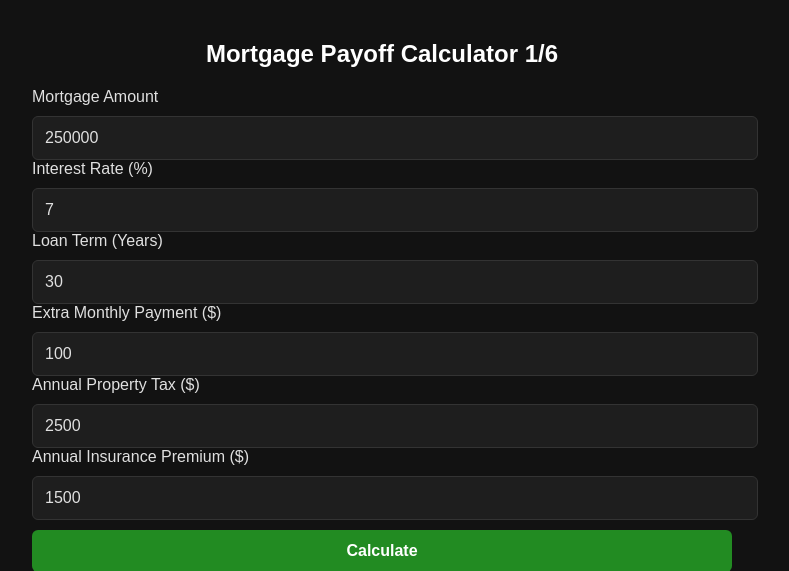
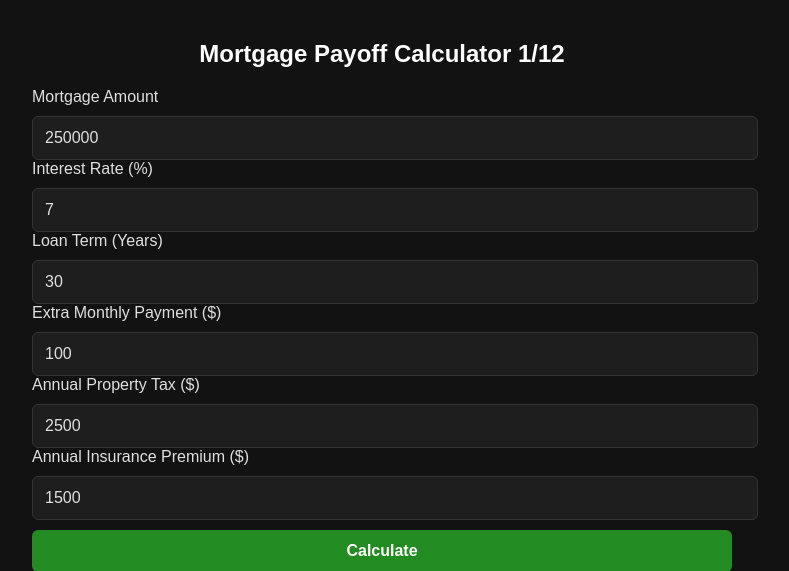
Before and after one commit to DaneJ081/Mortgage-Payoff-Calc, a Flask app: page / in a window 1280 px wide. Shown: the top 571 px of the page, without its empty margins (258-1047 px from the left). Run offline with Flask 3, Linux system fonts and the light colour scheme.

Commit message:
Modified index.html date

```diff
--- a/templates/index.html
+++ b/templates/index.html
@@ -62,7 +62,7 @@
 </head>
 <body>
 
-<h2>Mortgage Payoff Calculator 1/6</h2>
+<h2>Mortgage Payoff Calculator 1/12</h2>
 
 <form method="POST">
     <label>Mortgage Amount</label>
```
